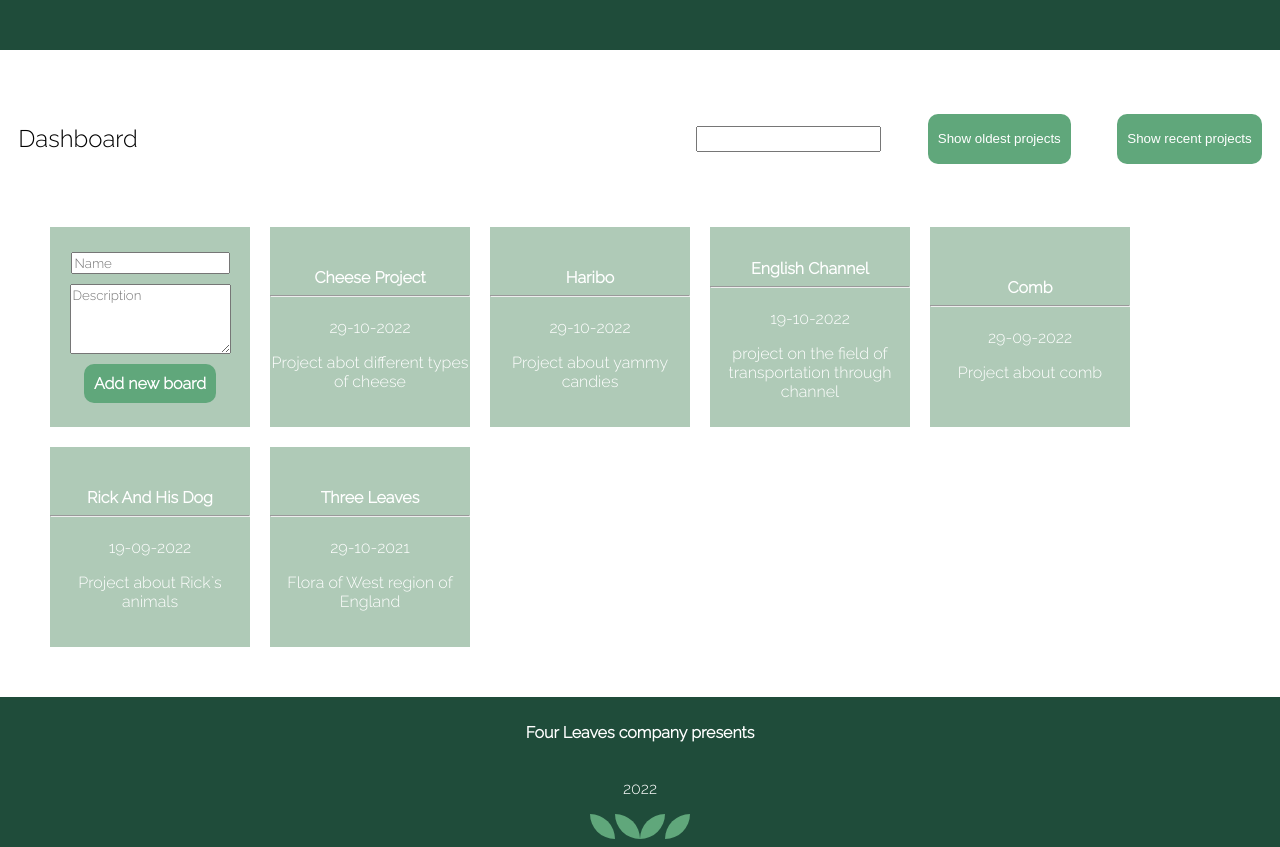
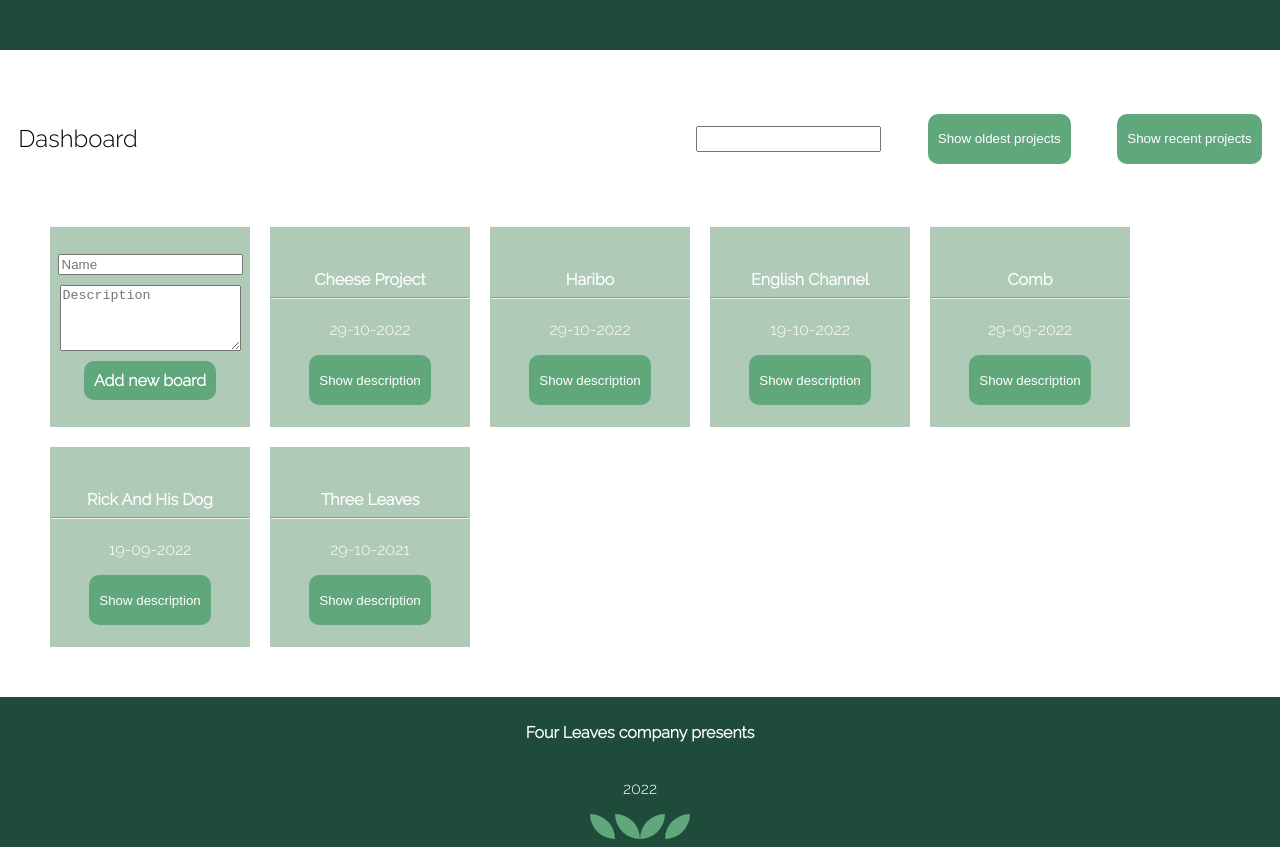
Before and after one commit to troyanovskaya/angular-project-epam, an Angular app in the folder dashboard/: page / in a window 1280 px wide. Built offline with nearby package versions, Linux system fonts and the light colour scheme.

Commit message:
feat: add button to show and hide description

```diff
--- a/dashboard/src/app/components/board/board.component.css
+++ b/dashboard/src/app/components/board/board.component.css
@@ -1,10 +1,23 @@
 div{
   width:200px;
 }
-div > *{
+h4, p{
   width:100%;
   word-wrap: break-word;
 }
 hr{
   color:white
 }
+
+button{
+  background-color: #60a77b;
+  border: 0px;
+  height: 50px;
+  border-radius:10px;
+  color:white;
+  padding:10px;
+}
+
+.darkBtn{
+  background-color: #1f4c3a;
+}
--- a/dashboard/src/app/components/board/board.component.html
+++ b/dashboard/src/app/components/board/board.component.html
@@ -1,5 +1,8 @@
 <div>
-<h4>{{board.name | titlecase}} <hr></h4>
+  <h4>{{board.name | titlecase}} <hr></h4>
   <p>{{board.date}}</p>
-<p>{{board.description}}</p>
+  <button [ngClass]="{'darkBtn': description}" (click)="changeButtonState()" >{{descriptionText}}</button>
+  <div *ngIf="description">
+    <p>{{board.description}}</p>
+  </div>
 </div>
--- a/dashboard/src/app/components/board/board.component.ts
+++ b/dashboard/src/app/components/board/board.component.ts
@@ -9,6 +9,18 @@ import { Board } from '../../models/board.model'
 })
 export class BoardComponent implements OnInit {
   @Input() board:Board
+  description = false;
+  descriptionText='Show description';
+
+  changeButtonState(){
+    this.description = !this.description;
+    if(this.descriptionText === 'Show description'){
+      this.descriptionText = 'Hide description';
+    } else{
+      this.descriptionText = 'Show description';
+    }
+
+  }
 
   constructor() { }
 
--- a/dashboard/src/app/components/footer/footer.component.css
+++ b/dashboard/src/app/components/footer/footer.component.css
@@ -5,7 +5,6 @@
   margin:0px;
   padding:0px;
   color:white;
-  font-family: 'Raleway', sans-serif;
   text-align: center;
   display: flex;
   flex-direction: column;
--- a/dashboard/src/app/components/line-of-boards/line-of-boards.component.css
+++ b/dashboard/src/app/components/line-of-boards/line-of-boards.component.css
@@ -1,5 +1,4 @@
 *{
-  font-family: 'Raleway', sans-serif;
   color:white;
 }
 .add-component{
@@ -29,7 +28,7 @@
 }
 .board{
   width:200px;
-  height:200px;
+  min-height:200px;
   background-color: #afcab7;
   text-align: center;
   display:flex;
--- a/dashboard/src/app/components/line-of-buttons/line-of-buttons.component.css
+++ b/dashboard/src/app/components/line-of-buttons/line-of-buttons.component.css
@@ -18,7 +18,6 @@ button{
 }
 p{
   padding-right:40%;
-  font-family: 'Raleway', sans-serif;
   font-size: 1.5em;
 }
 input{
--- a/dashboard/src/styles.css
+++ b/dashboard/src/styles.css
@@ -1,3 +1,4 @@
 body{
   margin: 0px;
+  font-family: 'Raleway', sans-serif;
 }
```
